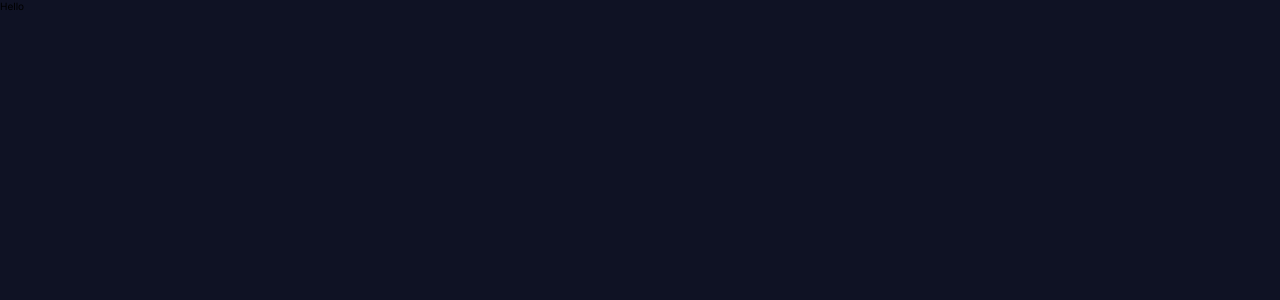
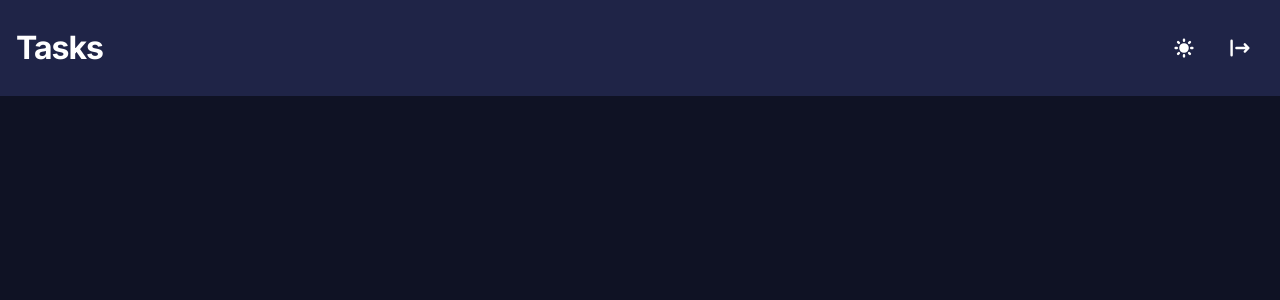
Before and after one commit to ciandm/todo-list-challenge, a Next.js app: page / in a window 1280 px wide. Shown: the top 300 px of the page. Built offline with nearby package versions, Linux system fonts and the light colour scheme.

Commit message:
added icons to nav and icon buttons

```diff
--- a/package.json
+++ b/package.json
@@ -9,8 +9,10 @@
   },
   "dependencies": {
     "next": "10.1.2",
+    "prop-types": "^15.7.2",
     "react": "17.0.2",
     "react-dom": "17.0.2",
+    "react-icons": "^4.2.0",
     "styled-components": "^5.2.2"
   },
   "devDependencies": {
--- a/pages/index.js
+++ b/pages/index.js
@@ -1,3 +1,5 @@
+import Nav from '../src/components/Nav';
+
 export default function Home() {
-  return <div>Hello</div>;
+  return <Nav />;
 }
--- /dev/null
+++ b/src/components/IconButton/index.js
@@ -0,0 +1,17 @@
+import React from 'react';
+import PropTypes from 'prop-types';
+import * as S from './styled';
+
+function IconButton({ variation, children }) {
+  if (variation === 'danger') {
+    return <S.DangerButton>{children}</S.DangerButton>;
+  }
+  return <S.RegularButton>{children}</S.RegularButton>;
+}
+
+export default IconButton;
+
+IconButton.propTypes = {
+  children: PropTypes.node.isRequired,
+  variation: PropTypes.oneOf(['primary', 'danger']).isRequired,
+};
--- /dev/null
+++ b/src/components/IconButton/styled.js
@@ -0,0 +1,38 @@
+import styled from 'styled-components';
+
+export const Button = styled.button`
+  align-items: center;
+  background-color: transparent;
+  border-radius: 1.2rem;
+  display: flex;
+  justify-content: center;
+  padding: 1.2rem;
+  transition: background-color 0.25s ease-in-out;
+
+  & svg {
+    height: 2.4rem;
+    width: 2.4rem;
+  }
+`;
+
+export const DangerButton = styled(Button)`
+  &:hover {
+    background-color: ${({ theme }) => theme.colors.mandysPink};
+  }
+
+  & svg {
+    fill: ${({ theme }) => theme.colors.burntSienna};
+  }
+`;
+
+export const RegularButton = styled(Button)`
+  &:hover {
+    background-color: ${({ theme }) =>
+      theme.darkMode ? theme.colors.bunting : theme.colors.linkWater};
+  }
+
+  & svg {
+    fill: ${({ theme }) =>
+      theme.darkMode ? theme.colors.white : theme.colors.moodyBlue};
+  }
+`;
--- a/src/components/Nav/index.js
+++ b/src/components/Nav/index.js
@@ -1,8 +1,26 @@
 import React from 'react';
+import { HiMoon, HiSun, HiLogout } from 'react-icons/hi';
 import * as S from './styled';
+import IconButton from '../IconButton';
+import { useTheme } from '../../../pages/_app';
 
 function Nav() {
-  return <div />;
+  const { darkMode } = useTheme();
+  return (
+    <S.Nav>
+      <S.Wrapper>
+        <S.Title>Tasks</S.Title>
+        <S.ButtonGroup>
+          <IconButton variation="primary">
+            {darkMode ? <HiSun /> : <HiMoon />}
+          </IconButton>
+          <IconButton variation="primary">
+            <HiLogout />
+          </IconButton>
+        </S.ButtonGroup>
+      </S.Wrapper>
+    </S.Nav>
+  );
 }
 
 export default Nav;
--- a/src/components/Nav/styled.js
+++ b/src/components/Nav/styled.js
@@ -1,11 +1,30 @@
 import styled from 'styled-components';
+import { H1 } from '../../theme/typography';
 
 export const Nav = styled.nav`
   background-color: ${({ theme }) =>
-    theme.darkMode ? theme.colors.BayOfMany : theme.colors.white};
+    theme.darkMode ? theme.colors.bayOfMany : theme.colors.white};
   box-shadow: ${({ theme }) =>
     theme.darkMode
       ? ''
       : 'box-shadow: 0px 6px 16px rgba(99, 113, 211, 0.04), 0px 12px 12px rgba(99, 113, 211, 0.08);'};
+`;
+
+export const Wrapper = styled.div`
+  align-items: center;
+  display: flex;
+  justify-content: space-between;
   padding: 2.4rem 1.6rem;
 `;
+
+export const Title = styled.h1`
+  ${H1};
+  color: ${({ theme }) =>
+    theme.darkMode ? theme.colors.white : theme.colors.moodyBlue};
+`;
+
+export const ButtonGroup = styled.div`
+  display: grid;
+  gap: 0.8rem;
+  grid-template-columns: 1fr 1fr;
+`;
```
Also changed, not shown: 1 other file (tests, documents, lock files or other folders).
